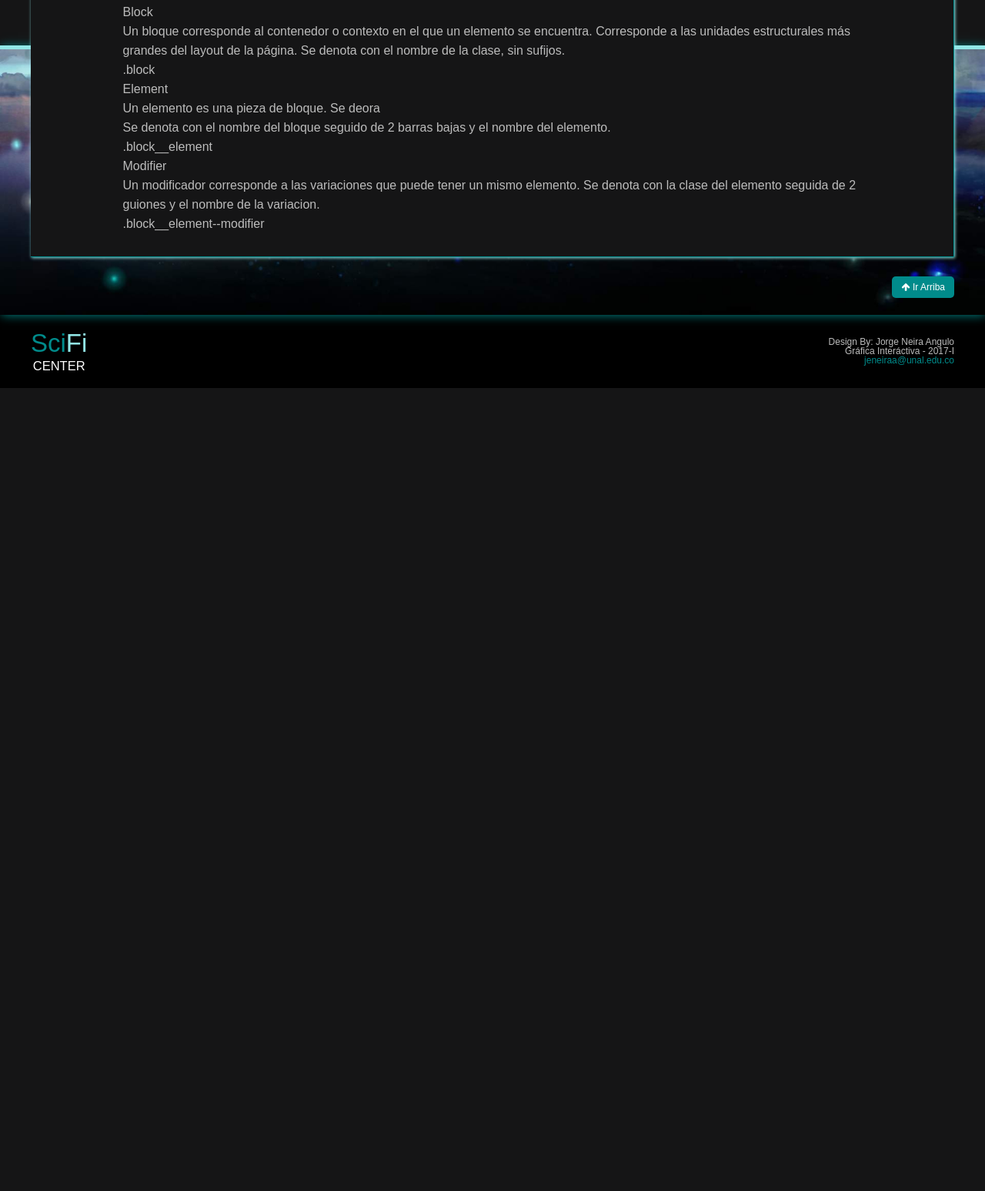
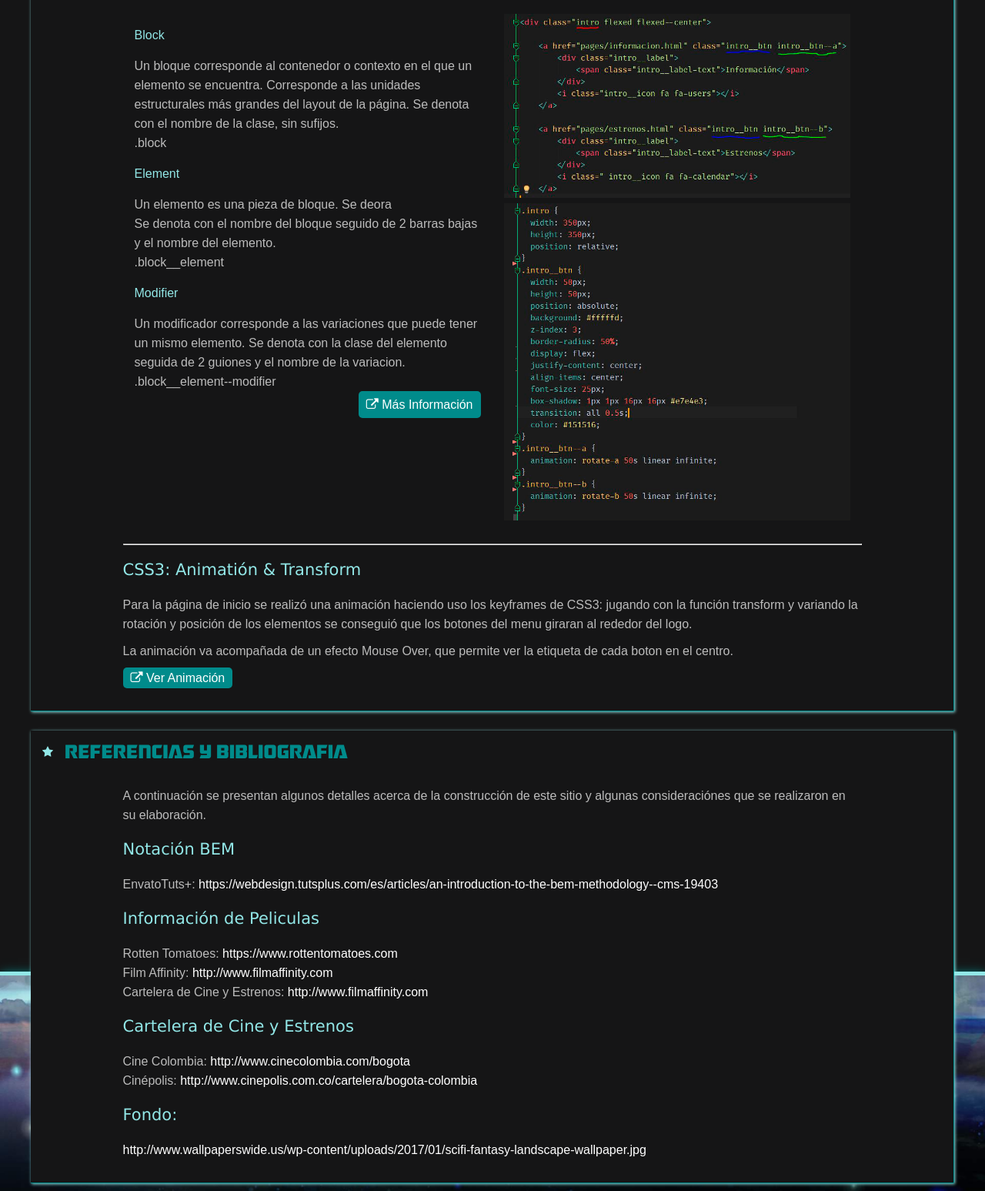
Before and after one commit to jorgeneira/grafica-interactiva, a website: page entrega1/pages/informacion.html in a window 1280 px wide. Shown: the part 1208-2755 px from the top of the page at 77% size. Before the commit the page ends 1712 px from the top, so only its background shows below. Drawn offline with Linux system fonts and the light colour scheme.

Commit message:
Complete info page

```diff
--- a/entrega1/pages/informacion.html
+++ b/entrega1/pages/informacion.html
@@ -155,10 +155,10 @@
                 teniendo en cuenta el tipo de elemento al que se van a aplicar y el significado que las propiedades
                 definidas, en su conjunto, tienen respecto al elemento:</p>
 
-            <div class="flexed">
+            <div class="flexed regular-content__cols">
 
-                <div>
-                    <ul>
+                <div class="regular-content__col">
+                    <ul class="regular-content__list">
                         <li>
                             <h3>Block</h3>
 
@@ -185,13 +185,98 @@
                             <pre>.block__element--modifier</pre>
                         </li>
                     </ul>
+                    <a class="btn-primary float-right"
+                       href="https://webdesign.tutsplus.com/es/articles/an-introduction-to-the-bem-methodology--cms-19403"
+                       target="_blank">
+                        <i class="fa fa-external-link"></i> Más Información
+                    </a>
                 </div>
 
+                <div class="regular-content__col">
+                    <img src="../images/BEM1.jpg?a" alt="BEM HTML">
+                    <img src="../images/BEM2.jpg?a" alt="BEM CSS">
+                </div>
             </div>
+            <hr>
+            <h2 class="regular-content__title">CSS3: Animatión & Transform</h2>
+
+
+            <p>
+                Para la página de inicio se realizó una animación haciendo uso los keyframes de CSS3: jugando con la
+                función transform y variando la rotación y posición de los elementos se conseguió que los botones
+                del menu giraran al rededor del logo.
+            </p>
+            <p>
+                La animación va acompañada de un efecto Mouse Over, que permite ver la etiqueta de cada boton en el
+                centro.
+            </p>
+
+            <a class="btn-primary"
+               href="../index.html"
+               target="_blank">
+                <i class="fa fa-external-link"></i> Ver Animación
+            </a>
 
         </div>
     </article>
 
+    <article class="movie-details">
+
+        <h1 class="movie-details__title"><i class="movie-details__title-icon fa fa-star"></i> Referencias y Bibliografia</h1>
+        <br>
+        <div class="regular-content">
+            <p>
+                A continuación se presentan algunos detalles acerca de la construcción de este sitio y algunas
+                consideraciónes que se realizaron en su elaboración.
+            </p>
+
+            <h2 class="regular-content__title">Notación BEM</h2>
+            <p>
+                EnvatoTuts+:
+                <a target="_blank" href="https://webdesign.tutsplus.com/es/articles/an-introduction-to-the-bem-methodology--cms-19403">
+                    https://webdesign.tutsplus.com/es/articles/an-introduction-to-the-bem-methodology--cms-19403
+                </a>
+            </p>
+
+            <h2 class="regular-content__title">Información de Peliculas</h2>
+
+                <p>
+                    Rotten Tomatoes:
+                    <a target="_blank" href="https://www.rottentomatoes.com">
+                        https://www.rottentomatoes.com
+                    </a>
+                    <br>
+                    Film Affinity:
+                    <a target="_blank" href="http://www.filmaffinity.com">
+                        http://www.filmaffinity.com
+                    </a>
+
+                    <br>
+                    Cartelera de Cine y Estrenos:
+                    <a target="_blank" href="http://www.filmaffinity.com">
+                        http://www.filmaffinity.com
+                    </a>
+                </p>
+
+            <h2 class="regular-content__title">Cartelera de Cine y Estrenos</h2>
+            <p>
+                Cine Colombia:
+                <a target="_blank" href="http://www.cinecolombia.com/bogota">
+                    http://www.cinecolombia.com/bogota
+                </a>
+                <br>
+                Cinépolis:
+                <a target="_blank" href="http://www.cinepolis.com.co/cartelera/bogota-colombia">
+                    http://www.cinepolis.com.co/cartelera/bogota-colombia
+                </a>
+
+            </p>
+            <h2 class="regular-content__title">Fondo:</h2>
+            <a target="_blank" href="http://www.wallpaperswide.us/wp-content/uploads/2017/01/scifi-fantasy-landscape-wallpaper.jpg">
+                http://www.wallpaperswide.us/wp-content/uploads/2017/01/scifi-fantasy-landscape-wallpaper.jpg
+            </a>
+        </div>
+    </article>
 
     <a class="btn-primary btn-primary--lg float-right" href="#top">
         <i class="fa fa-arrow-up"></i> Ir Arriba
--- a/resources/assets/stylus/app.styl
+++ b/resources/assets/stylus/app.styl
@@ -34,6 +34,10 @@ body
 
 .float-right
     float right
+
+.no-float
+    float none
+    clear both
 
 .flexed
     display flex
@@ -521,6 +525,9 @@ body
     max-width 960px
     line-height 25px
 
+    a
+        color #FFF
+
     p
         margin 10px 0
 
@@ -528,3 +535,19 @@ body
         font-size 21px
         color $secundaryColor
         margin 20px 0
+
+    +e('col')
+        flex 1
+        padding 15px
+
+        img
+            width 100%
+
+    +e('list')
+        h3
+            color $secundaryColor
+            margin 15px 0
+
+    +e('cols')
+        +below(960px)
+            flex-direction column
```
Also changed, not shown: entrega1/css/app.css, entrega1/images/BEM1.jpg (added), entrega1/images/BEM2.jpg (added).
